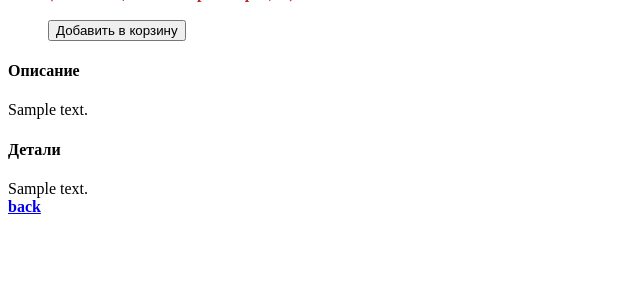
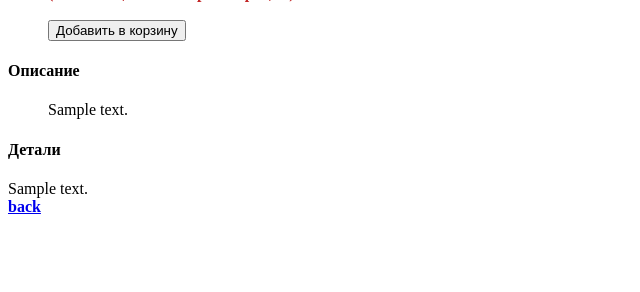
Before and after one commit to Misha86/miltec, a Django app: template product/templates/product/partial_product.html in a window 1280 px wide. Shown: the part 484-776 px from the top of the page, without its empty margins (0-640 px from the left). Run offline with Django 3.2, Linux system fonts and the light colour scheme; the template is opened without the code that fills it: most values are stand-ins (such as "Sample title", 1, 10 or a date in 2020); grey boxes marked "Sample" are stand-in pictures; parts of the project's set-up code (start-up, migrations or seed data) failed here and were passed over.

Commit message:
Change product.html

```diff
--- a/product/templates/product/partial_product.html
+++ b/product/templates/product/partial_product.html
@@ -137,8 +137,11 @@
         {% if product.description %}
             <h4>Описание</h4>
             <div class="tabs-content">
-                <!-- Artikelbeschreibung -->
-                <p>{{ product.description|safe }}</p>
+		<dl class="specifications">
+		  <dd>
+                    <p>{{ product.description|safe }}</p>
+		  </dd>
+		</<dl>
             </div>
         {% endif %}
         <!-- end: product-description_?.html -->
```
